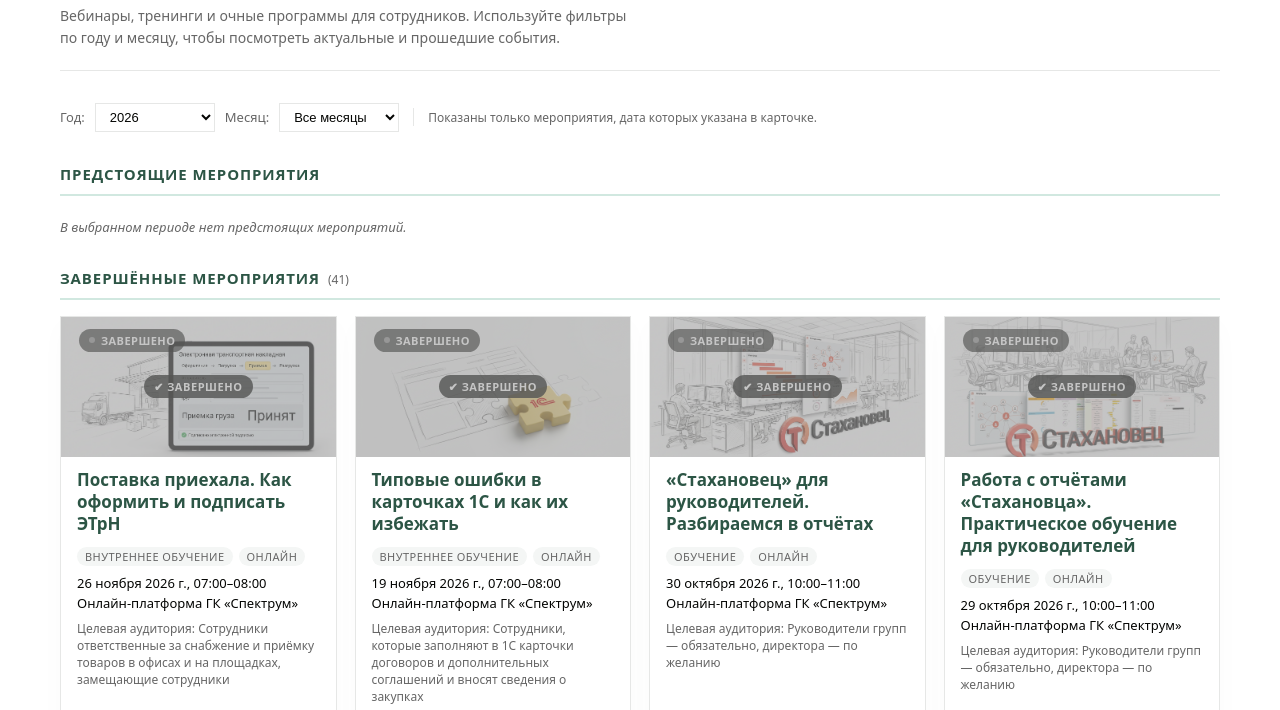
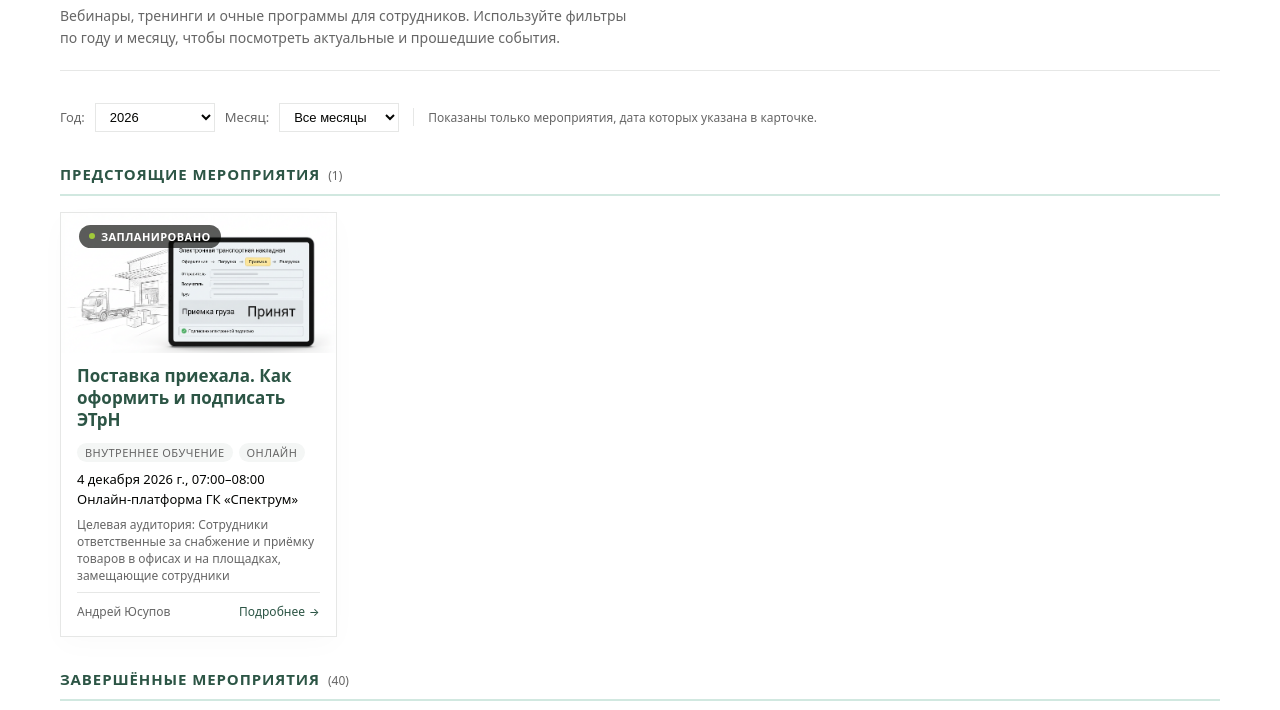
Before and after one commit to junispb-dev/corp-university-events, a plain HTML site: page index.html in a window 1280 px wide. Shown: the part 87-797 px from the top of the page. Drawn offline with Linux system fonts and the light colour scheme.

Commit message:
Update index.html

```diff
--- a/index.html
+++ b/index.html
@@ -406,8 +406,8 @@
         title: "Поставка приехала. Как оформить и подписать ЭТрН",
         type: "Внутреннее обучение",
         format: "Онлайн",
-        dateStart: "2026-11-26T10:00:00+03:00",
-        dateEnd: "2026-11-26T11:00:00+03:00",
+        dateStart: "2026-12-04T10:00:00+03:00",
+        dateEnd: "2026-12-04T11:00:00+03:00",
         place: "Онлайн-платформа ГК «Спектрум»",
         audience: "Cотрудники ответственные за снабжение и приёмку товаров в офисах и на площадках, замещающие сотрудники",
         speaker: "Андрей Юсупов",
```
